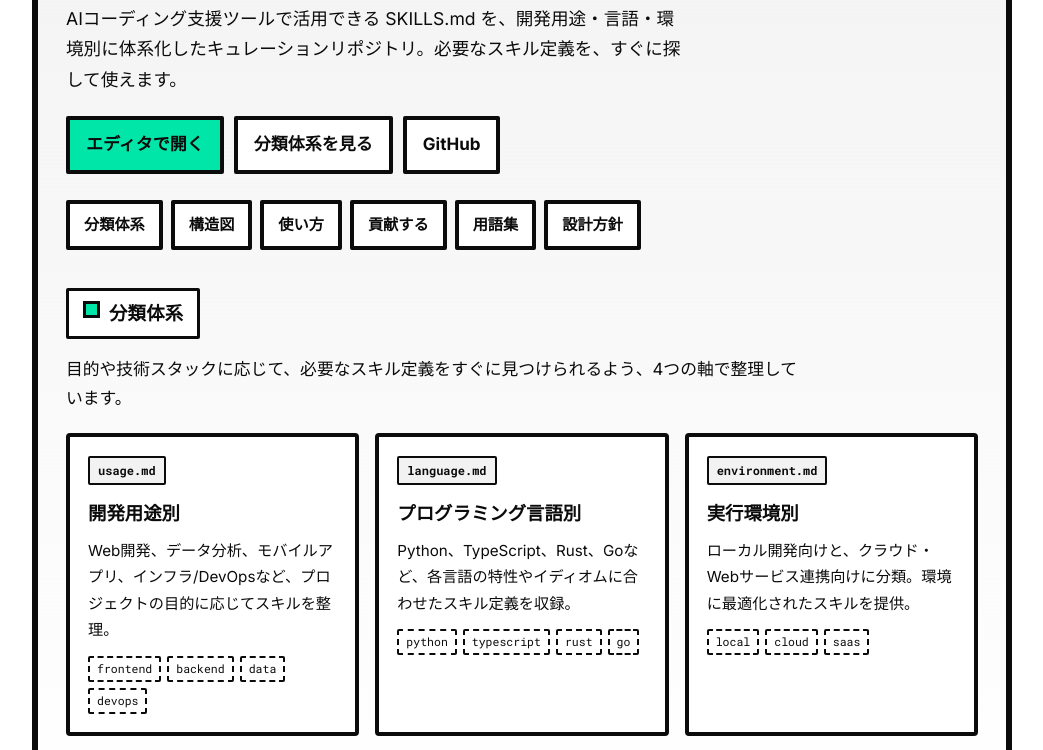
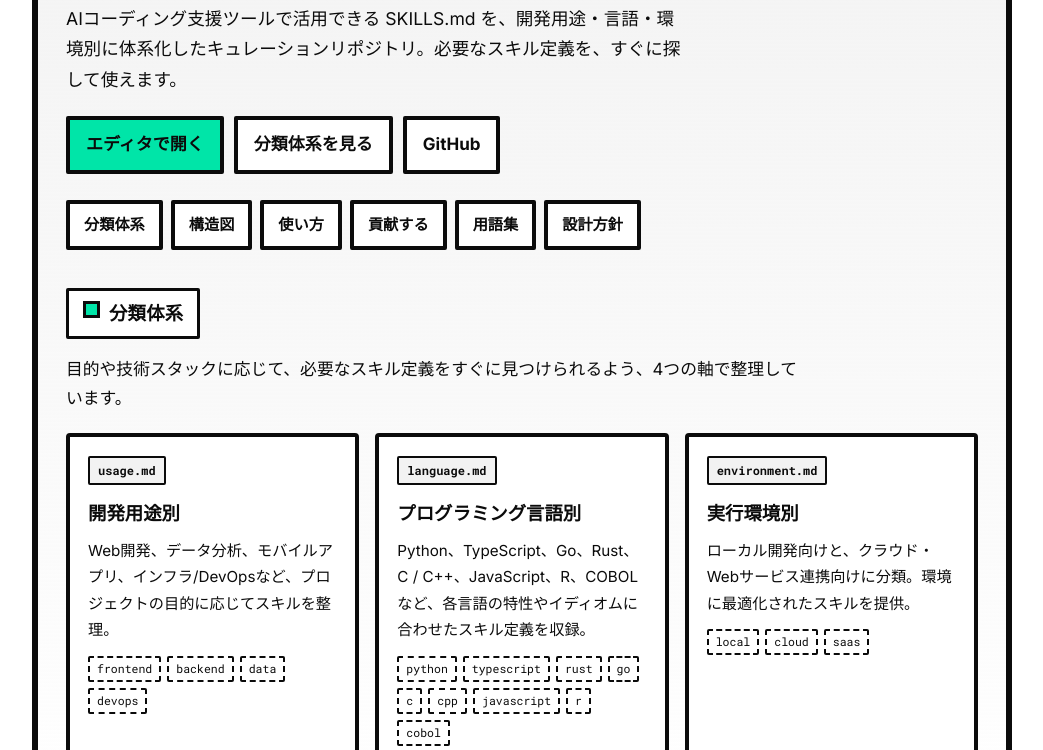
Before and after one commit to watanabe3tipapa/skills-seedling, a plain HTML site: page index.html in a window 1280 px wide. Shown: the part 202-952 px from the top of the page, without its empty margins (118-1161 px from the left). Drawn offline with Linux system fonts and the light colour scheme.

Commit message:
feat(language): C / C++ / JavaScript / Scala / R / Elixir / PowerShell / COBOL を追加
- 8 言語の SKILLS.md を既存フォーマットで追加（language 12 → 20）
- manifest 再生成（51 skills）、README（日英）と index.html の収録例を更新
- sw.js のキャッシュを v5 に更新

```diff
--- a/index.html
+++ b/index.html
@@ -376,12 +376,17 @@ button:focus-visible {
         <article class="card">
           <span class="card-label">language.md</span>
           <h3>プログラミング言語別</h3>
-          <p>Python、TypeScript、Rust、Goなど、各言語の特性やイディオムに合わせたスキル定義を収録。</p>
+          <p>Python、TypeScript、Go、Rust、C / C++、JavaScript、R、COBOLなど、各言語の特性やイディオムに合わせたスキル定義を収録。</p>
           <div class="tags">
             <span class="tag">python</span>
             <span class="tag">typescript</span>
             <span class="tag">rust</span>
             <span class="tag">go</span>
+            <span class="tag">c</span>
+            <span class="tag">cpp</span>
+            <span class="tag">javascript</span>
+            <span class="tag">r</span>
+            <span class="tag">cobol</span>
           </div>
         </article>
 
--- a/sw.js
+++ b/sw.js
@@ -1,4 +1,4 @@
-const CACHE = "skills-seedling-v4";
+const CACHE = "skills-seedling-v5";
 const SHELL = [
   "./editor.html",
   "./index.html",
```
Also changed, not shown: skills/manifest.json, 10 other files.
